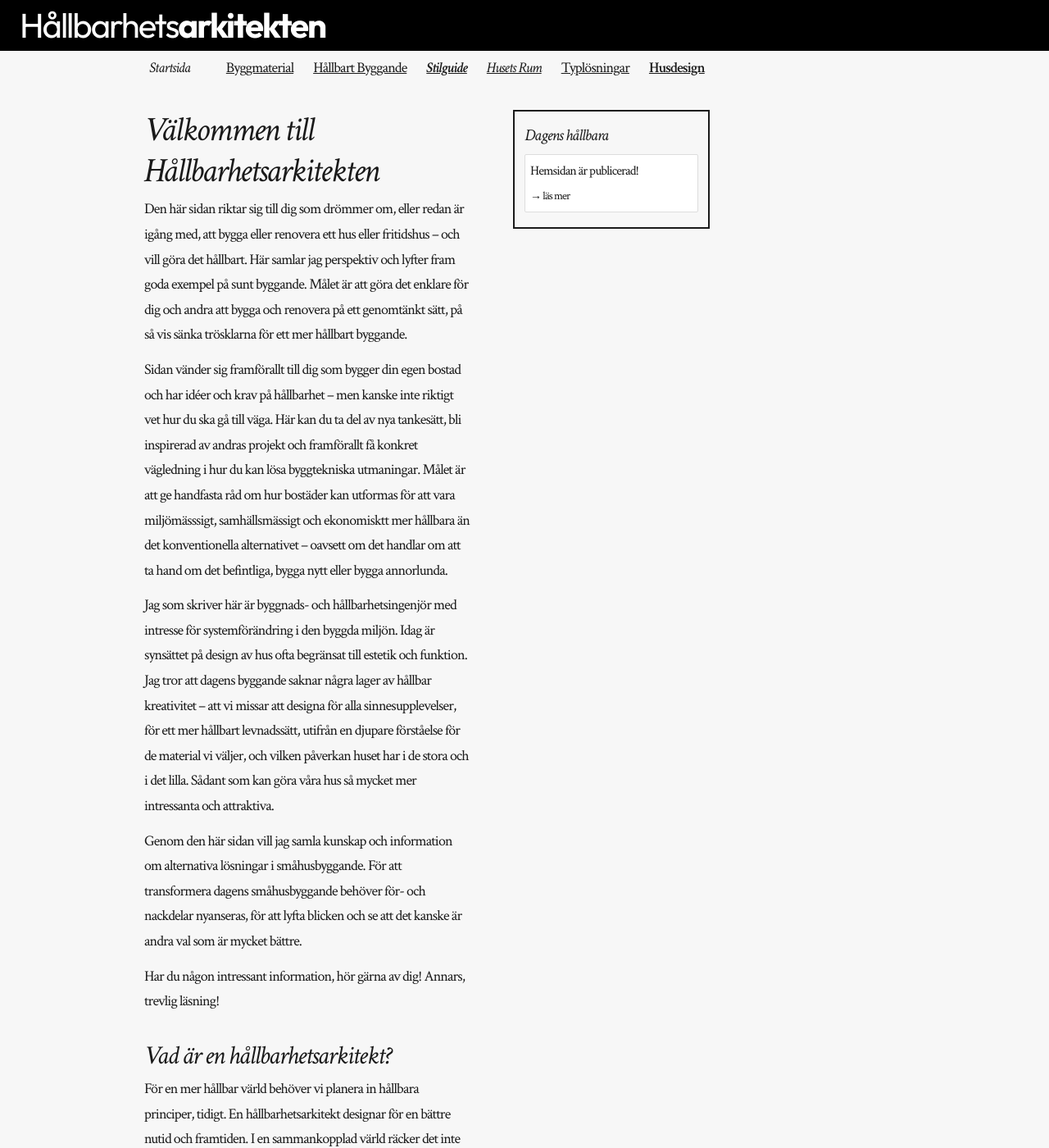
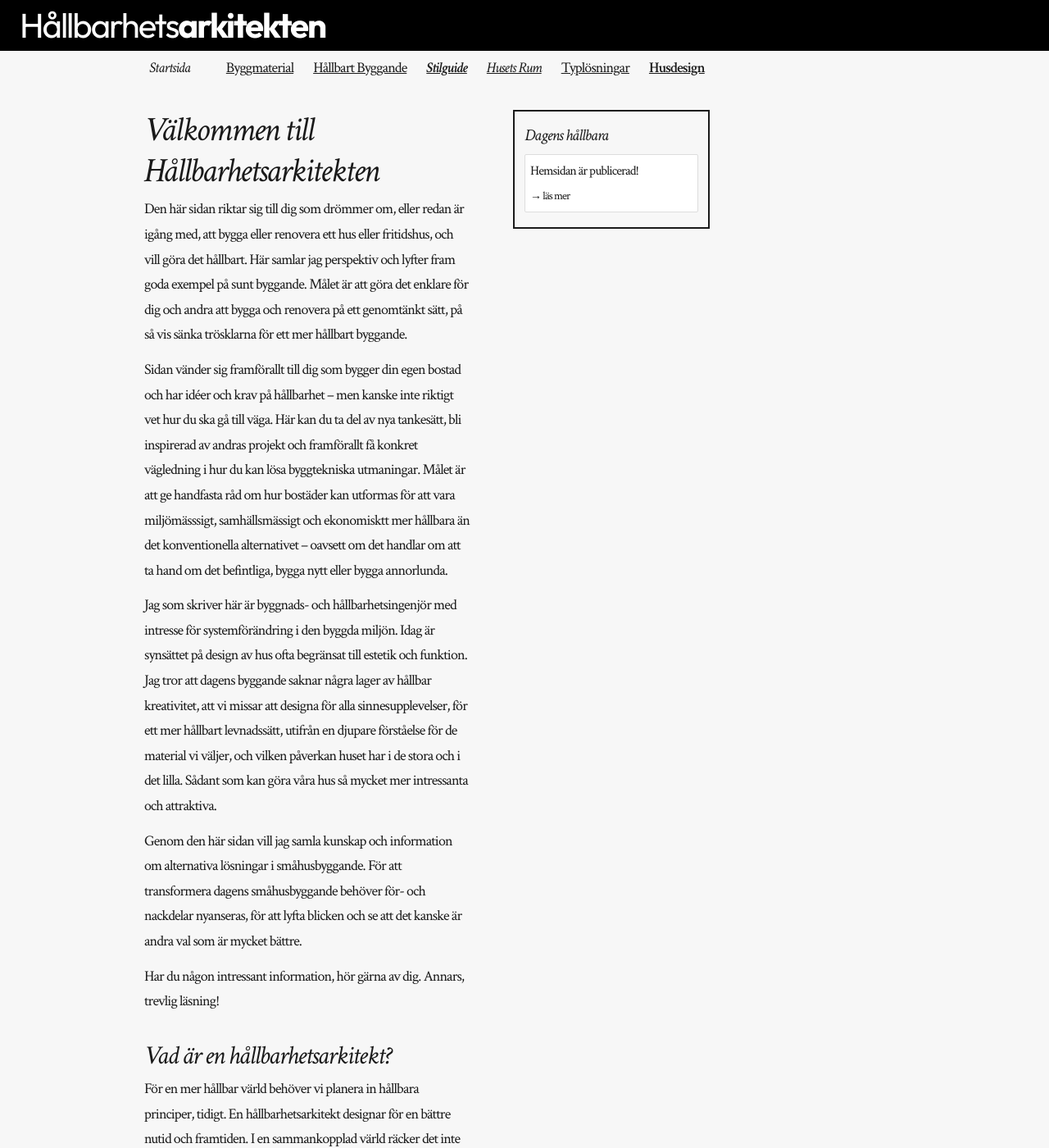
Before and after one commit to rikardv/rikardv.github.io, a Jekyll site: the page built from index.md, in a window 1280 px wide and 1400 px high. Shown: the whole window at 82% size. Built offline with Jekyll 4.4.1, drawn with Linux system fonts in a browser that asks for light colours.

```diff
--- a/index.md
+++ b/index.md
@@ -3,13 +3,13 @@ layout: home
 title: Startsida
 ---
 
-Den här sidan riktar sig till dig som drömmer om, eller redan är igång med, att bygga eller renovera ett hus eller fritidshus – och vill göra det hållbart. Här samlar jag perspektiv och lyfter fram goda exempel på sunt byggande. Målet är att göra det enklare för dig och andra att bygga och renovera på ett genomtänkt sätt, på så vis sänka trösklarna för ett mer hållbart byggande.
+Den här sidan riktar sig till dig som drömmer om, eller redan är igång med, att bygga eller renovera ett hus eller fritidshus, och vill göra det hållbart. Här samlar jag perspektiv och lyfter fram goda exempel på sunt byggande. Målet är att göra det enklare för dig och andra att bygga och renovera på ett genomtänkt sätt, på så vis sänka trösklarna för ett mer hållbart byggande.
 
 Sidan vänder sig framförallt till dig som bygger din egen bostad och har idéer och krav på hållbarhet – men kanske inte riktigt vet hur du ska gå till väga. Här kan du ta del av nya tankesätt, bli inspirerad av andras projekt och framförallt få konkret vägledning i hur du kan lösa byggtekniska utmaningar. Målet är att ge handfasta råd om hur bostäder kan utformas för att vara miljömässsigt, samhällsmässigt och ekonomisktt mer hållbara än det konventionella alternativet – oavsett om det handlar om att ta hand om det befintliga, bygga nytt eller bygga annorlunda.
 
-Jag som skriver här är byggnads- och hållbarhetsingenjör med intresse för systemförändring i den byggda miljön. Idag är synsättet på design av hus ofta begränsat till estetik och funktion. Jag tror att dagens byggande saknar några lager av hållbar kreativitet – att vi missar att designa för alla sinnesupplevelser, för ett mer hållbart levnadssätt, utifrån en djupare förståelse för de material vi väljer, och vilken påverkan huset har i de stora och i det lilla. Sådant som kan göra våra hus så mycket mer intressanta och attraktiva.
+Jag som skriver här är byggnads- och hållbarhetsingenjör med intresse för systemförändring i den byggda miljön. Idag är synsättet på design av hus ofta begränsat till estetik och funktion. Jag tror att dagens byggande saknar några lager av hållbar kreativitet, att vi missar att designa för alla sinnesupplevelser, för ett mer hållbart levnadssätt, utifrån en djupare förståelse för de material vi väljer, och vilken påverkan huset har i de stora och i det lilla. Sådant som kan göra våra hus så mycket mer intressanta och attraktiva.
 
 Genom den här sidan vill jag samla kunskap och information om alternativa lösningar i småhusbyggande. För att transformera dagens småhusbyggande behöver för- och nackdelar nyanseras, för att lyfta blicken och se att det kanske är andra val som är mycket bättre.
 
-Har du någon intressant information, hör gärna av dig!
+Har du någon intressant information, hör gärna av dig.
 Annars, trevlig läsning!
```
